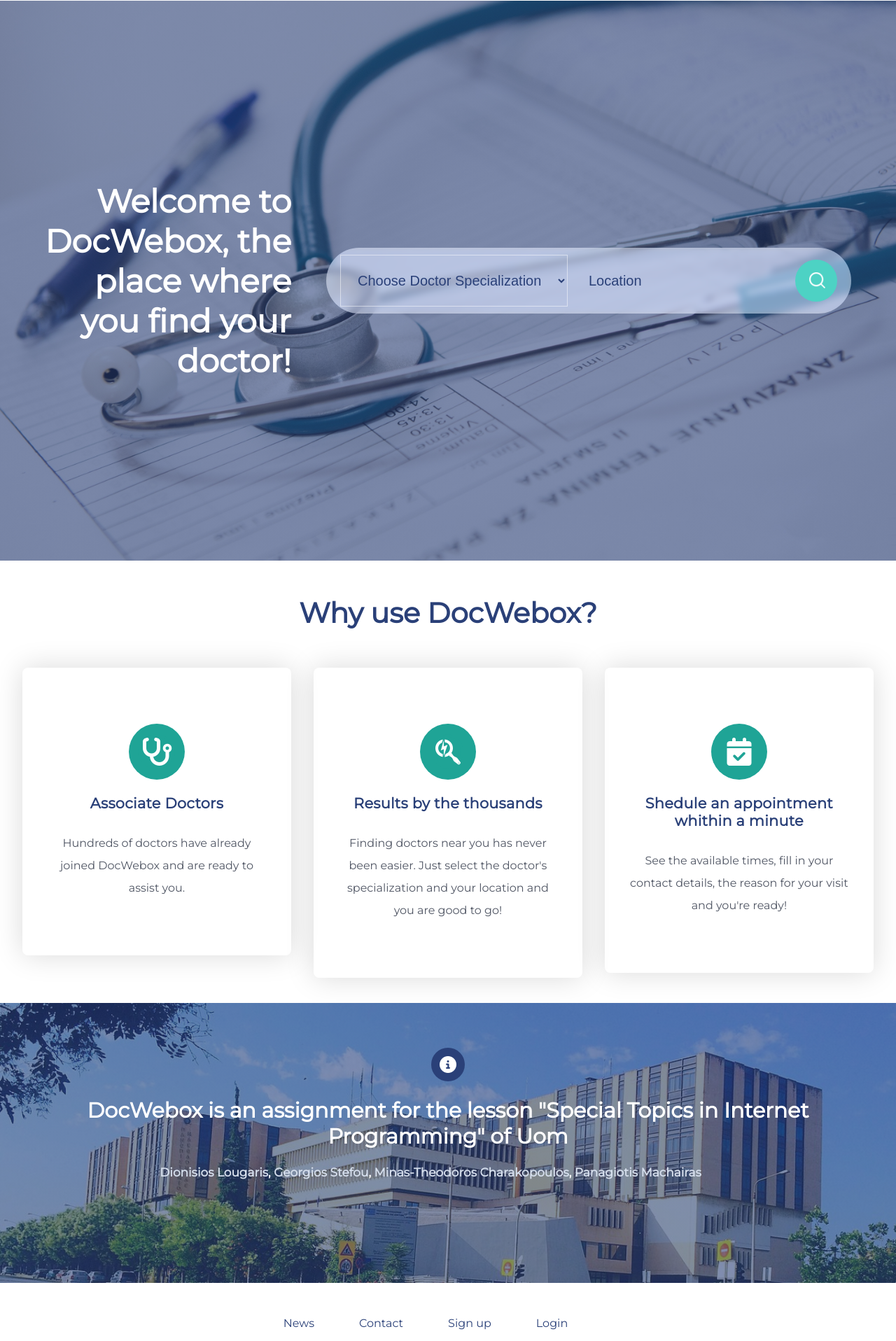
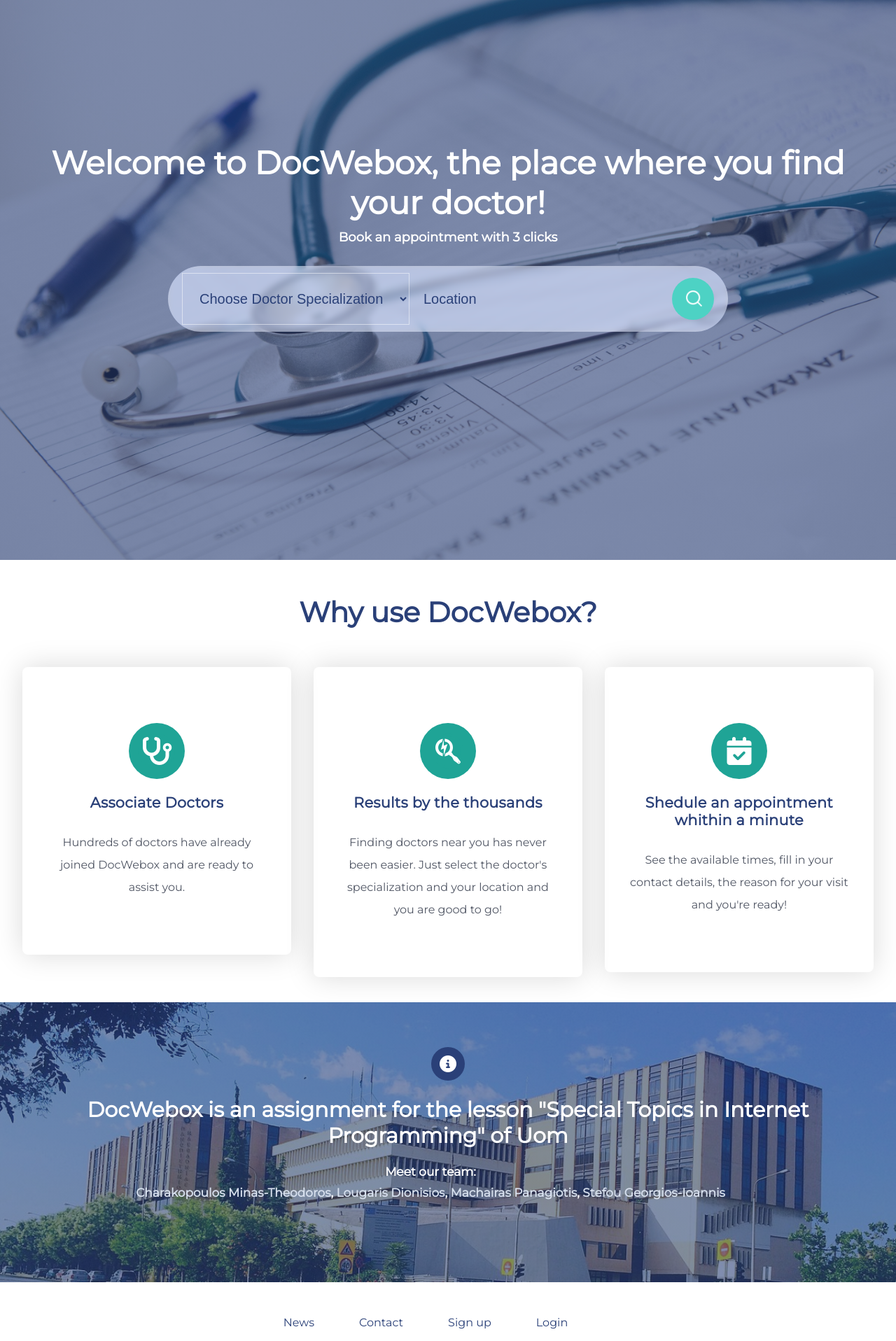
Before and after one commit to panagiotismach/DocWebox, a PHP site: page / in a window 1280 px wide. Shown: the part 100-2016 px from the top of the page at 70% size. Run offline with PHP 8.4, Linux system fonts and the light colour scheme; some libraries are stand-ins or nearby versions.

Commit message:
Index page fully responsive

```diff
--- a/index.php
+++ b/index.php
@@ -39,7 +39,8 @@
       </nav>
     </header>
     <div class="container">
-        <h1>Welcome to DocWebox, the place where you find your doctor!</h1><br>
+        <h1>Welcome to DocWebox, the place where you find your doctor!</h1>
+        <h3>Book an appointment with 3 clicks</h3>
         <form action="" class="search-area">
             <select id="Doc-Specialities" name="Doc-Specialities">
                 <option value="None">Choose Doctor Specialization</option>
@@ -111,7 +112,8 @@
             <i class="fa-solid fa-circle-info"></i>
         </div>
         <h2>DocWebox is an assignment for the lesson "Special Topics in Internet Programming" of Uom</h2>
-        <h3><a class="us-link" href="https://www.linkedin.com/in/dionisis-lougaris/">Dionisios Lougaris</a>, <a class="us-link" href="https://www.linkedin.com/in/george-john-stefou-713a9a1b8/">Georgios Stefou</a>, <a class="us-link" href="https://www.linkedin.com/in/minas-theodoros-charakopoulos/">Minas-Theodoros Charakopoulos</a>, <a class="us-link" href="https://www.linkedin.com/in/panagiotis-machairas-9263841b9/">Panagiotis Machairas</a></h3>
+        <h3>Meet our team:</h3>
+        <h3><a class="us-link" href="https://www.linkedin.com/in/minas-theodoros-charakopoulos/" target=blank>Charakopoulos Minas-Theodoros</a>, <a class="us-link" href="https://www.linkedin.com/in/dionisis-lougaris/" target=blank>Lougaris Dionisios</a>, <a class="us-link" href="https://www.linkedin.com/in/panagiotis-machairas-9263841b9/" target=blank>Machairas Panagiotis</a>, <a class="us-link" href="https://www.linkedin.com/in/george-john-stefou-713a9a1b8/" target=blank>Stefou Georgios-Ioannis</a></h3>
     </div>
     <footer class="footer">
       <ul class="footer__nav">
--- a/public/styles/index-styling.css
+++ b/public/styles/index-styling.css
@@ -68,9 +68,9 @@ a:hover {
   background-image: linear-gradient(var(--color-primary-gradient), var(--color-primary-gradient)), url(../resources/images/background.jpg);
   background-position: center;
   background-size: cover;
-  display: flex;
-  align-items: center;
-  justify-content: center;
+  /* display: flex; */
+  /* align-items: center;
+  justify-content: center; */
 }
 .container-us {
   width: 100%;
@@ -83,8 +83,15 @@ a:hover {
 .container h1 {
   color: white;
   font-size: 46px;
-  text-align: end;
-  padding-right: 50px;
+  text-align: center;
+  padding-top: 140px;
+  padding-bottom: 10px;
+}
+.container h3 {
+  color: white;
+  font-size: 18px;
+  text-align: center;
+  padding-bottom: 30px;
 }
 
 .container-us h2 {
@@ -99,6 +106,7 @@ a:hover {
   font-size: 17px;
   text-align: center;
   padding-right: 50px;
+  padding-bottom: 10px;
 }
 .us-link {
   /* font-size: 1.6rem; */
@@ -122,6 +130,7 @@ a:hover {
 
 .search-area {
   width: 100%;
+  margin: 0 auto;
   max-width: 800px;
   background: rgba(255, 255, 255, 0.5);
   display: flex;
@@ -133,10 +142,10 @@ a:hover {
 
 .search-area input {
   background: transparent;
-  /* flex: 1; */
+  flex: 1;
   border: 0;
   outline: none;
-  padding: 24px 30px;
+  padding: 24px 20px;
   font-size: 20px;
   color: var(--color-primary);
 }
@@ -165,6 +174,7 @@ a:hover {
   height: 60px;
   background: var(--color-third);
   cursor: pointer;
+  /* float: right; */
 }
 
 .row {
@@ -331,6 +341,18 @@ a:hover {
     left: 0;
   }
 }
+@media (max-width: 860px) {
+  .search-area {
+    display: inline-block;
+    width: 80%;
+  }
+  .search-area input {
+    width: 80%;
+  }
+  .search-area select {
+    width: 95%;
+  }
+}
 
 @media screen and (min-width: 768px) {
   section {
```
